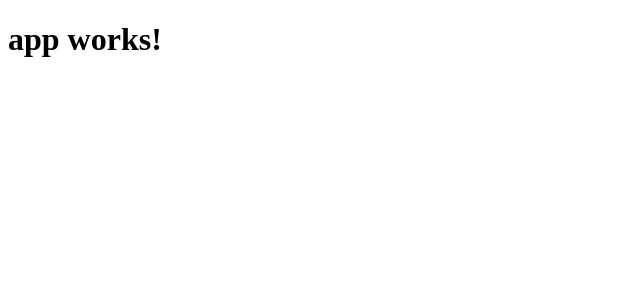
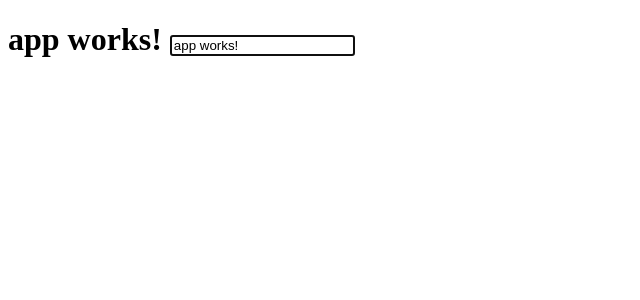
Before and after one commit to ianjjohnson/angular2-app, an Angular app: page / in a window 1280 px wide. Shown: the top 300 px of the page, without its empty margins (0-640 px from the left). Built offline with nearby package versions, Linux system fonts and the light colour scheme.

Commit message:
Playing around

```diff
--- a/src/app/app.component.html
+++ b/src/app/app.component.html
@@ -1,3 +1,5 @@
 <h1>
   {{title}}
+
+  <input class="AppComponent" placeholder="What needs to be done?" autofocus="" [(ngModel)]="title"  >
 </h1>
```
